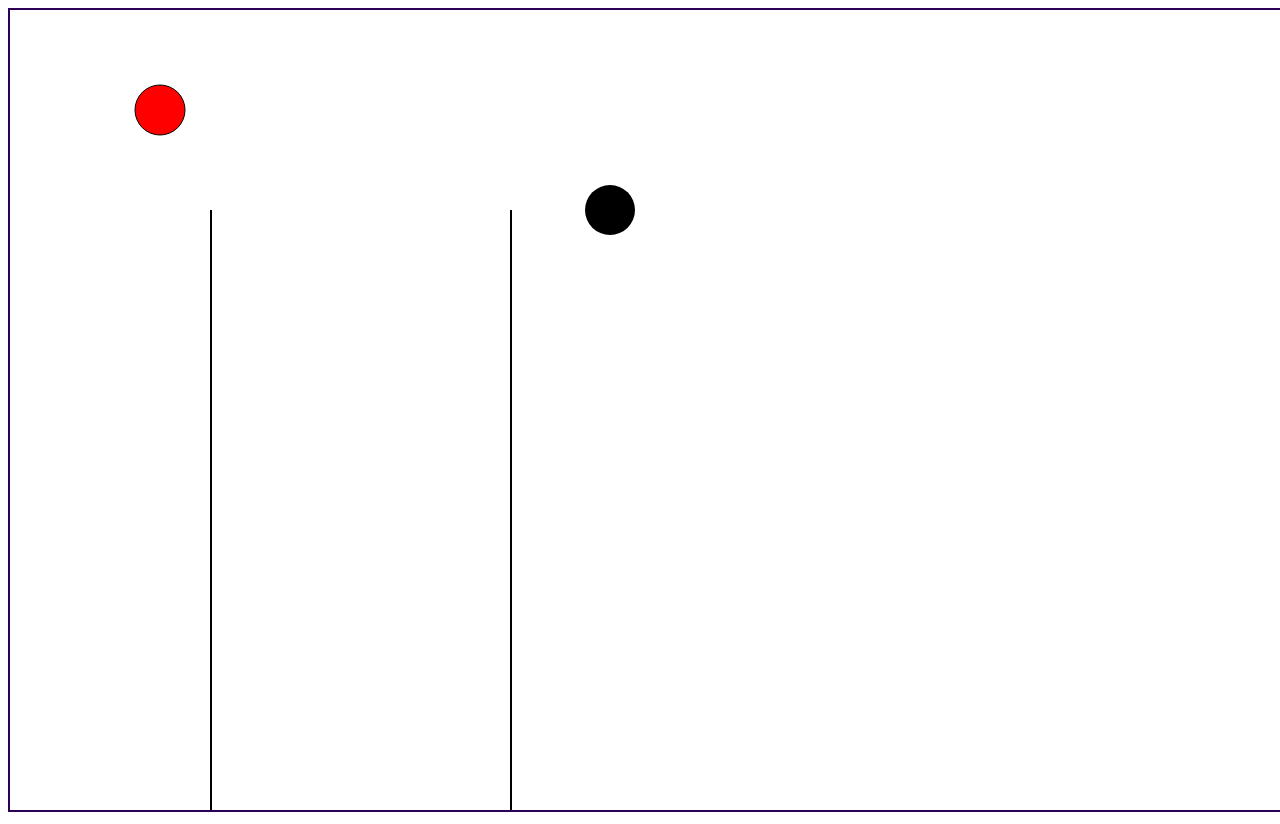
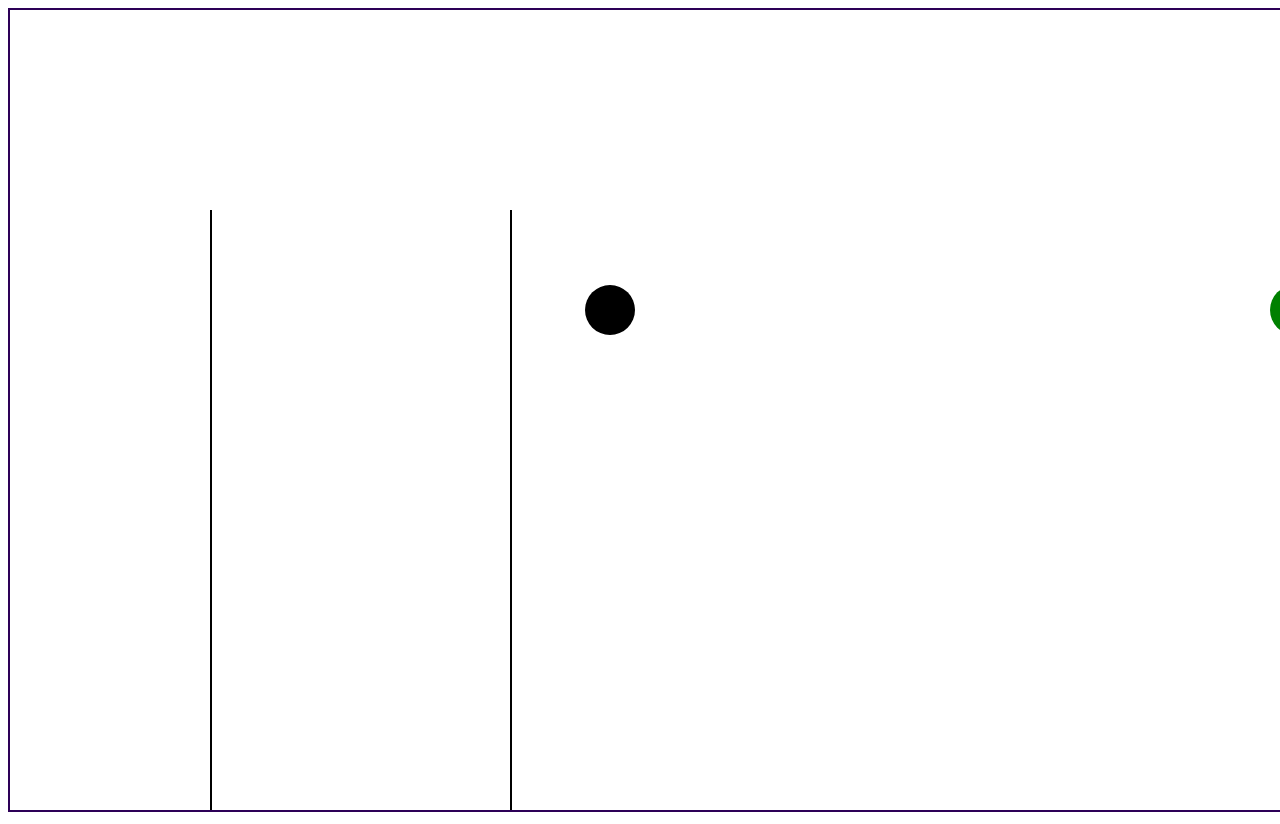
Before and after one commit to ehsaasgrover/CollisionDetection, a plain HTML site: page index.html in a window 1280 px wide. Drawn offline with Linux system fonts and the light colour scheme.

Commit message:
[002] Collision Detection with outer walls + dynamic movement

```diff
--- a/index.html
+++ b/index.html
@@ -12,7 +12,7 @@
       </div>
     </div>
     <script type="text/javascript">
-const canvas = document.getElementById("animation")
+const canvas = document.querySelector('canvas')
 const c = canvas.getContext('2d')
 
 canvas.width = innerWidth
@@ -55,7 +55,13 @@ class Circle {
     c.closePath()
   }
 
-  update() {
+  updateRedCircle() {
+    this.x += 5;
+    // this.y += 5;
+    this.draw()
+  }
+
+  updateTarget() {
     this.draw()
   }
 }
@@ -113,10 +119,10 @@ let Circle2;
 let Wall1;
 let Wall2;
 function init() {
-  Circle1 = new Circle(400,800, 25,'red');
-  Circle2 = new Circle(600,200, 25,'black');
-  Wall1 = new Wall(500, 200, 2, 600);
-  Wall2 = new Wall(200, 200, 2, 600);
+  Circle1 = new Circle(100,300, 25,'red');
+  Circle2 = new Circle(600,300, 25,'black');
+Wall1 = new Wall(500, 200, 2, 600);
+Wall2 = new Wall(200, 200, 2, 600);
 }
 
 // Animation Loop
@@ -124,28 +130,10 @@ function animate() {
   requestAnimationFrame(animate)
   c.clearRect(0, 0, canvas.width, canvas.height)
 
-  // Circle1.update();
-  Circle2.update();
 
-  Circle1.x = 150;
-  Circle1.y = 100;
+  Circle1.updateRedCircle();
+  Circle2.updateTarget();
 
-  // Circle1.x += 1;
-  // Circle1.y += 1;
-
-  // if (Circle1.x > canvas.width - Circle1.radius || Circle1.x < Circle1.radius) {
-  //   Circle1.color = 'green';
-  // }
-  // else {
-  //   Circle1.color = 'red';
-  // }
-
-  c.beginPath();
-  c.arc(Circle1.x, Circle1.y, Circle1.radius, 0, 2*Math.PI);
-  c.fillStyle = 'red';
-  c.fill();
-  c.stroke();
-  c.closePath();
 
   console.log(getDistance(Circle1.x, Circle1.y, Circle2.x, Circle2.y));
   console.log(getDistance(Circle1.x, Circle1.y, Wall1.height, Wall1.width));
@@ -169,6 +157,17 @@ function animate() {
     Wall2.color = 'black';
   }
 
+  // Collision detection with outer walls (circle stops)
+  if (Circle1.x > canvas.width - Circle1.radius || Circle1.x < Circle1.radius) {
+    Circle1.color = 'green';
+    Circle1.x = canvas.width;
+  }
+
+  if (Circle1.y > canvas.height - Circle1.radius || Circle1.y < Circle1.radius) {
+    Circle1.color = 'green';
+    Circle.y = canvas.height;
+  }
+
   Wall1.update();
   Wall2.update();
 }
```
